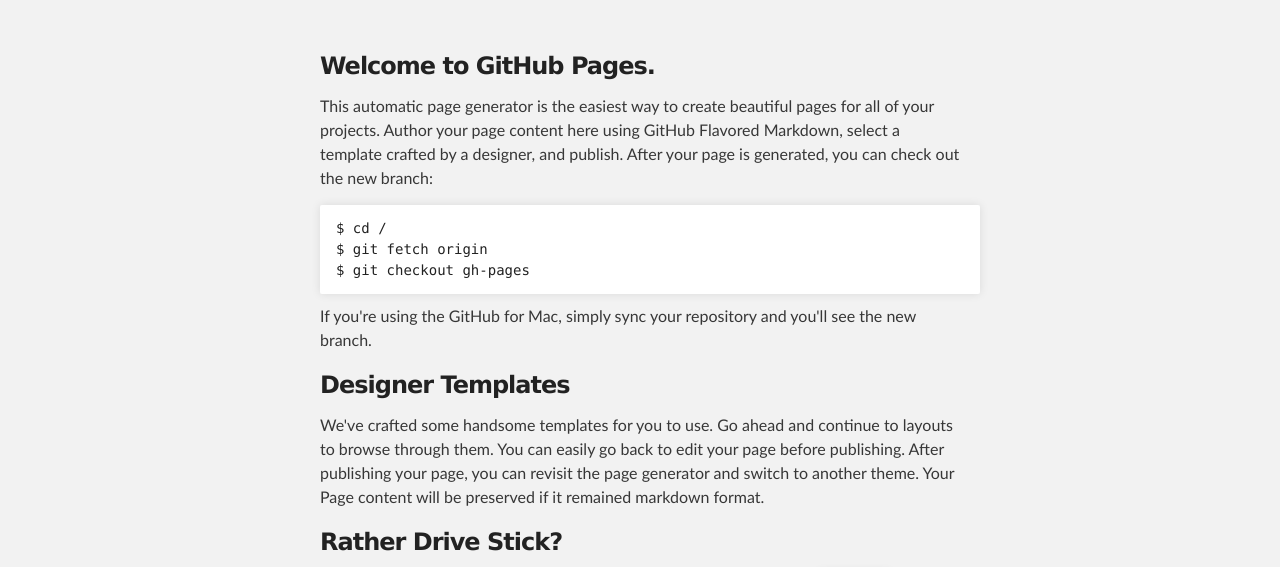
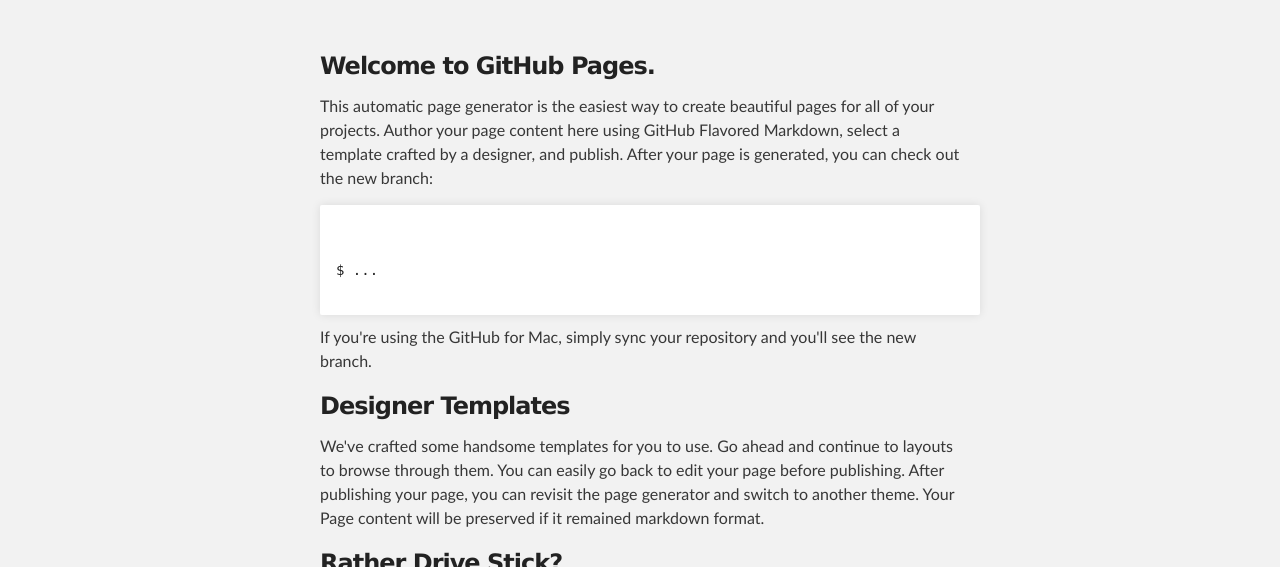
Before and after one commit to shinjiro/shinjiro.github.io, a plain HTML site: page index.html in a window 1280 px wide. Shown: the part 212-779 px from the top of the page. Drawn offline with Linux system fonts and the light colour scheme.

Commit message:
Update index.html

```diff
--- a/index.html
+++ b/index.html
@@ -32,10 +32,13 @@
 
 <p>This automatic page generator is the easiest way to create beautiful pages for all of your projects. Author your page content here using GitHub Flavored Markdown, select a template crafted by a designer, and publish. After your page is generated, you can check out the new branch:</p>
 
-<pre><code>$ cd <username>/<project>
-$ git fetch origin
-$ git checkout gh-pages
-</code></pre>
+<pre>
+  <!--<code>$ cd /
+  $ git fetch origin
+  $ git checkout gh-pages
+  </code>-->
+  <code>$ ...</code>
+</pre>
 
 <p>If you're using the GitHub for Mac, simply sync your repository and you'll see the new branch.</p>
 
```
